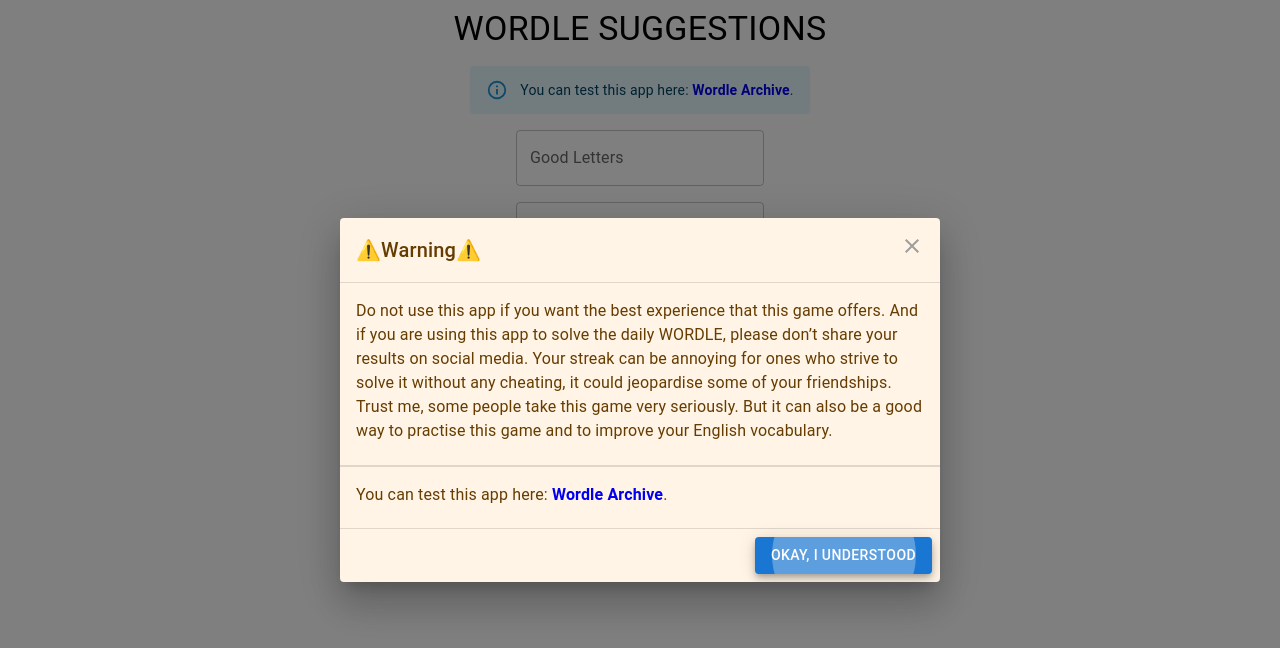
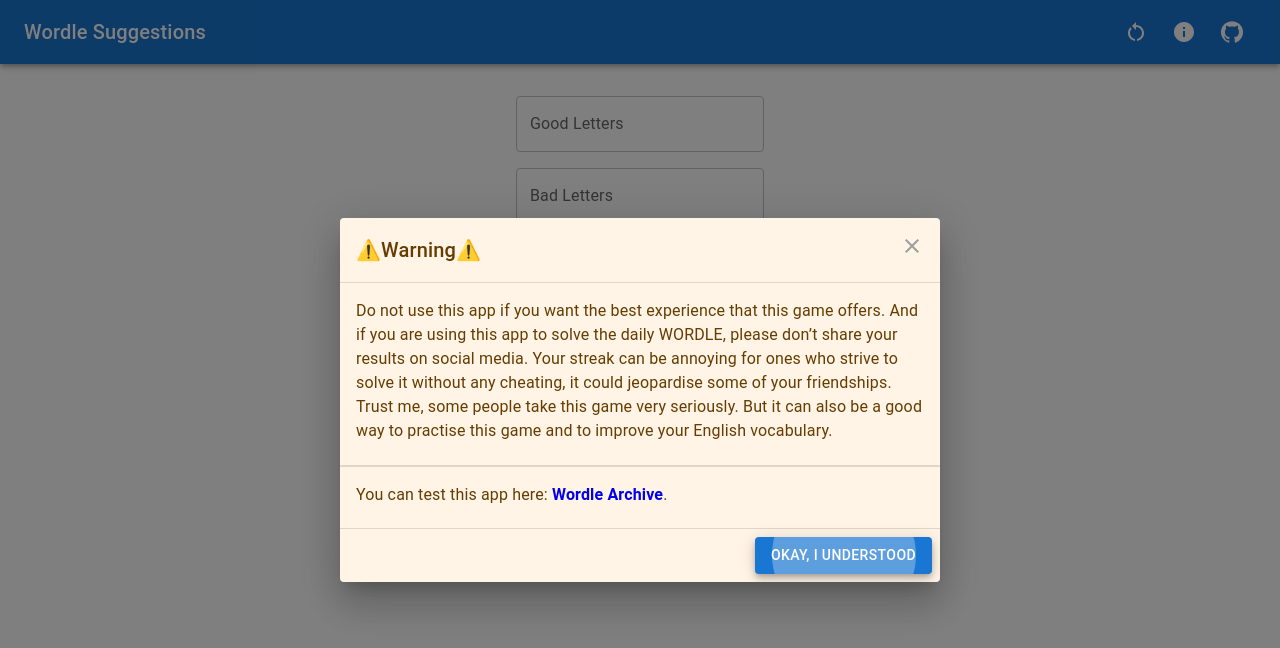
Before and after one commit to kulcsarrudolf/wordle-suggestions, a React (Create React App) app: page / in a window 1280 px wide. Shown: the top 648 px of the page. Built offline with nearby package versions, Linux system fonts and the light colour scheme.

Commit message:
Layout Redesign: Added App-bar

```diff
--- a/src/App.tsx
+++ b/src/App.tsx
@@ -1,4 +1,5 @@
-import { ThemeProvider } from '@mui/material';
+import { ThemeProvider, CssBaseline } from '@mui/material';
+
 import { createTheme } from '@mui/material/styles';
 
 import Main from './components/Main';
@@ -7,6 +8,7 @@
 
 const App = () => (
   <ThemeProvider theme={theme}>
+    <CssBaseline />
     <Main />
   </ThemeProvider>
 );
--- /dev/null
+++ b/src/components/AppBar.tsx
@@ -0,0 +1,35 @@
+import { Typography, AppBar as MuiAppBar, Toolbar, IconButton } from '@mui/material';
+
+import GitHubIcon from '@mui/icons-material/GitHub';
+import InfoIcon from '@mui/icons-material/Info';
+import RestartAltIcon from '@mui/icons-material/RestartAlt';
+
+type AppBarProps = {
+  onReset: () => void;
+  onShowWarning: () => void;
+};
+
+const AppBar: React.FC<AppBarProps> = ({ onReset, onShowWarning }: AppBarProps) => (
+  <MuiAppBar position="sticky">
+    <Toolbar>
+      <Typography variant="h6" color="inherit" noWrap sx={{ flexGrow: 1 }}>
+        Wordle Suggestions
+      </Typography>
+      <IconButton size="large" onClick={onReset} color="inherit">
+        <RestartAltIcon />
+      </IconButton>
+      <IconButton size="large" onClick={onShowWarning} color="inherit">
+        <InfoIcon />
+      </IconButton>
+      <IconButton
+        size="large"
+        onClick={() => window.open('https://github.com/kulcsarrudolf/wordle-suggestions', '_blank')}
+        color="inherit"
+      >
+        <GitHubIcon />
+      </IconButton>
+    </Toolbar>
+  </MuiAppBar>
+);
+
+export default AppBar;
--- a/src/components/Main.tsx
+++ b/src/components/Main.tsx
@@ -1,6 +1,7 @@
 import { useEffect, useState } from 'react';
-import { Alert, Grid, Typography } from '@mui/material';
+import { Grid, Container } from '@mui/material';
 
+import AppBar from './AppBar';
 import Warning from './Warning';
 import Letters from './Letters';
 import PlacedLetters from './PlacedLetters';
@@ -14,8 +15,20 @@
   const [badLetters, setBadLetters] = useState<Array<string>>([]);
   const [placedLetters, setPlacedLetters] = useState<any>(new Map([]));
   const [yellowLetters, setYellowLetters] = useState<any>(new Map([]));
+  const [showWarning, setShowWarning] = useState<boolean>(true);
 
   const [suggestions, setSuggestions] = useState<any>([]);
+
+  const onReset = () => {
+    setGoodLetters([]);
+    setBadLetters([]);
+    setPlacedLetters(new Map([]));
+    setYellowLetters(new Map([]));
+  };
+
+  const onShowWarning = () => {
+    setShowWarning((prev) => !prev);
+  };
 
   useEffect(() => {
     if (goodLetters.length > 0 || badLetters.length > 0) {
@@ -25,37 +38,23 @@
 
   return (
     <>
+      <AppBar onReset={onReset} onShowWarning={onShowWarning} />
+
+      <Container maxWidth="md" sx={{ bgcolor: 'background.paper', mt: '2rem', minHeight: '20rem' }}>
         <Grid container direction="column" justifyContent="center" alignItems="center" spacing={2}>
-        <Warning />
-        <Grid item>
-          <Typography variant="h4">WORDLE SUGGESTIONS</Typography>
-        </Grid>
-
-        <Grid item>
-          <Alert severity="info">
-            You can test this app here:{' '}
-            <a
-              rel="noopener noreferrer"
-              href="https://www.devangthakkar.com/wordle_archive/"
-              target="_blank"
-              style={{ textDecoration: 'none', fontWeight: 'bold' }}
-            >
-              Wordle Archive
-            </a>
-            .
-          </Alert>
-        </Grid>
-
           <Letters title="Good Letters" letters={goodLetters} setLetters={setGoodLetters} />
 
           <Letters title="Bad Letters" letters={badLetters} setLetters={setBadLetters} />
 
+          <PlacedLetters setPlacedLetters={setPlacedLetters} />
+
           <YellowLetters setYellowLetters={setYellowLetters} />
-
-        <PlacedLetters setPlacedLetters={setPlacedLetters} />
 
           <Suggestions suggestions={suggestions} />
         </Grid>
+      </Container>
+
+      <Warning open={showWarning} setOpen={onShowWarning} />
     </>
   );
 };
--- a/src/components/Warning.tsx
+++ b/src/components/Warning.tsx
@@ -1,4 +1,3 @@
-import { useState } from 'react';
 import Button from '@mui/material/Button';
 import { styled } from '@mui/material/styles';
 import Dialog from '@mui/material/Dialog';
@@ -53,9 +52,15 @@
   );
 };
 
-export default function CustomizedDialogs() {
-  const [open, setOpen] = useState(true);
+type CustomizedDialogsProps = {
+  open: boolean;
+  setOpen: any;
+};
 
+const CustomizedDialogs: React.FC<CustomizedDialogsProps> = ({
+  open,
+  setOpen,
+}: CustomizedDialogsProps) => {
   const handleClose = () => {
     setOpen(false);
   };
@@ -89,4 +94,6 @@
       </BootstrapDialog>
     </>
   );
-}
+};
+
+export default CustomizedDialogs;
```
Lines whose indentation alone changed are shown as unchanged.
